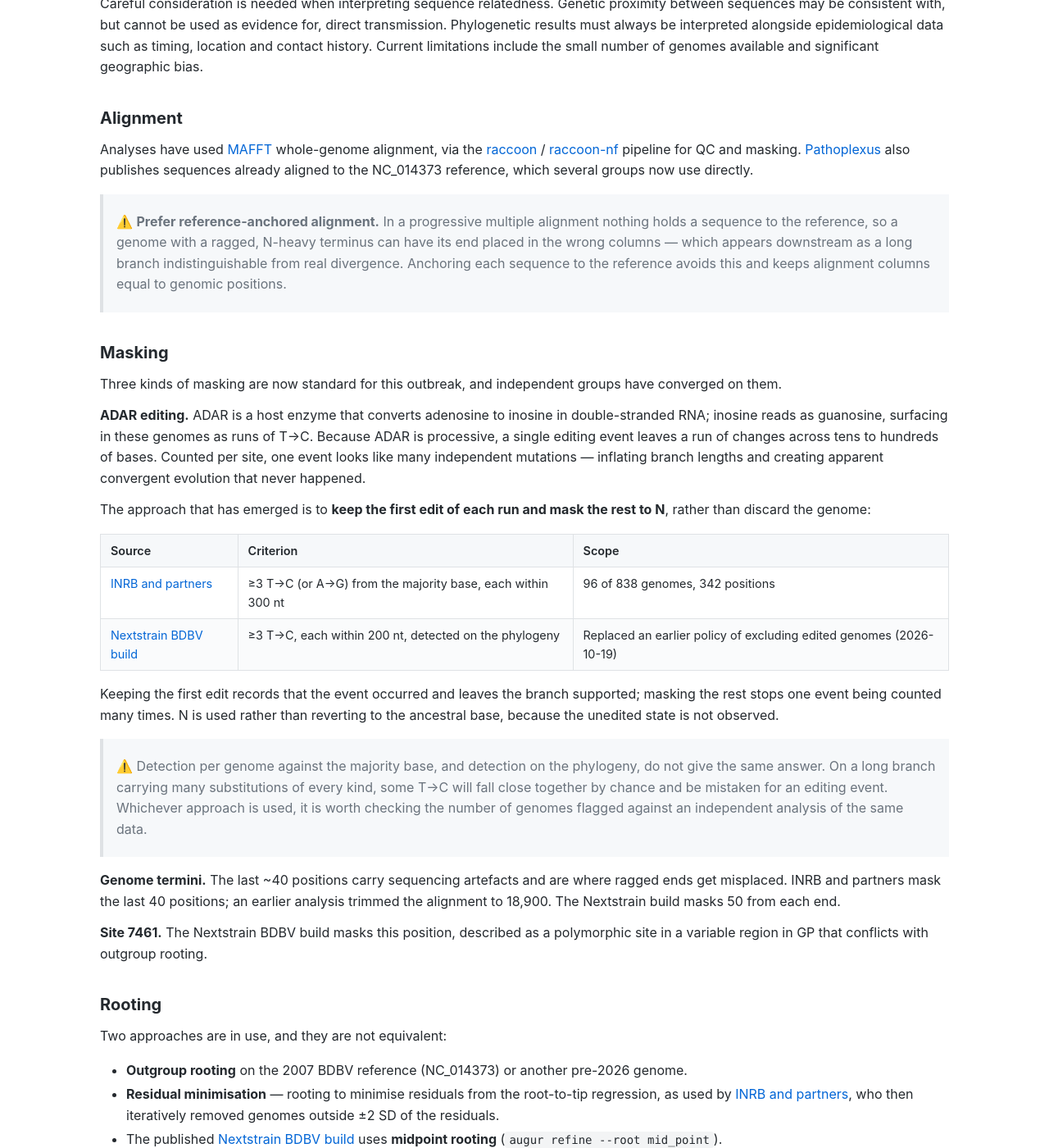
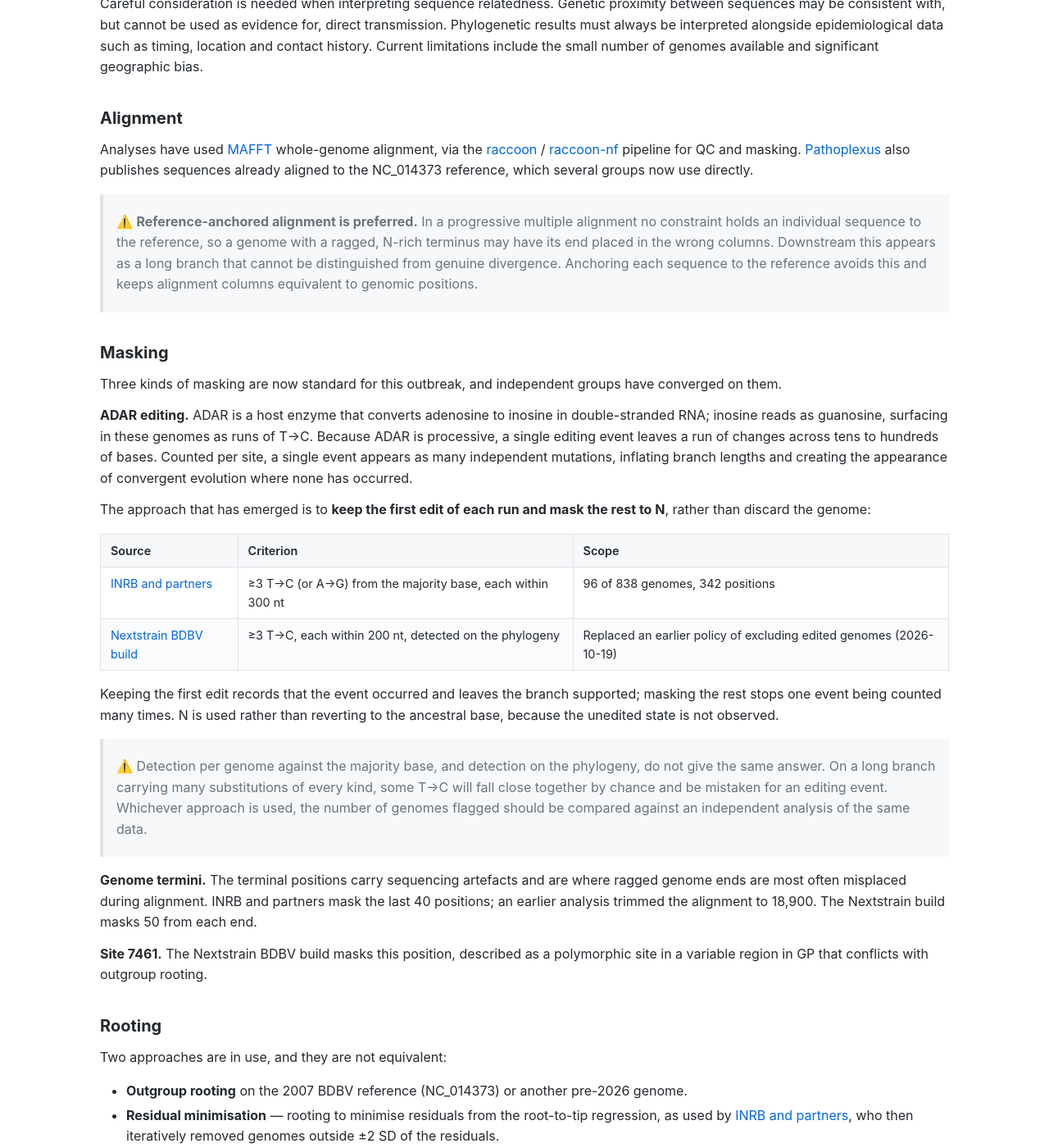
Before and after one commit to WHO-Collaboratory/collaboratory-ebola-genomics-community, a Jekyll site: the page built from landscape.md, in a window 1280 px wide and 1400 px high, scrolled down 4309 px. Shown: the whole window at 82% size. Built offline with Jekyll 4.4.1, drawn with Linux system fonts in a browser that asks for light colours; our own code applies the rules of GitHub Pages for plain Markdown files; some of the changed text lies outside the part shown.

Commit message:
Use a formal register in the landscape analysis
Replaces conversational phrasing with the impersonal style used in the
WHO mpox genomic surveillance guidance: no second-person address, and
recommendations stated as what should be done rather than what is worth
doing.

Co-Authored-By: Claude Opus 5 <noreply@anthropic.com>

```diff
--- a/landscape.md
+++ b/landscape.md
@@ -36,7 +36,7 @@ Bait capture has generated the initial genomes from this outbreak and appears a
 | [Twist Comprehensive Viral Research Panel](https://www.twistbioscience.com/products/ngs/fixed-panels/comprehensive-viral-research-panel) | Illumina | >99% | Used by INRB (DRC); includes BDBV probes |
 | [Illumina Viral Surveillance Panel V2](https://www.illumina.com/products/by-type/sequencing-kits/library-prep-kits/viral-surveillance-panel.html) | Illumina | >99% | Used by CPHL (Uganda); BDBV added in V2 |
 
-> ⚠️ Not all viral bait capture panels include BDBV probes. Confirm panel content before use — notably, earlier versions of some panels do not include BDBV.
+> ⚠️ Not all viral bait capture panels include BDBV probes. Panel content should be confirmed before use; earlier versions of some panels do not include BDBV.
 
 
 ---
@@ -55,11 +55,11 @@ Amplicon-based approaches offer lower per-sample cost and higher throughput than
 | [artic-pan-ebola/1000/v2.0.0](https://labs.primalscheme.com/?q=ebola) | 1000 | Pan-Ebolavirus | **tested** | 130 | Supersedes v1.0.0. A `v2.0.0-bundibugyo` variant is also published |
 | [artic-pan-ebola/1000/v1.0.0](https://labs.primalscheme.com/?q=ebola) | 1000 | Pan-Ebolavirus | **validated** | — | Gave only ~50–70% coverage on 2026 samples; superseded by v2.0.0 |
 
-> **Scheme status vs field use are not the same thing.** The "status" column is the label in [Primal Scheme Labs](https://labs.primalscheme.com); "genomes recorded" counts Pathoplexus records naming that protocol. The BDBV-specific 400 bp scheme is still marked *draft* in the repository while being used for ~194 deposited genomes — worth knowing when deciding what to adopt, and worth checking the status again before you do.
+> **Scheme status and field use are distinct.** The "status" column reproduces the label recorded in [Primal Scheme Labs](https://labs.primalscheme.com); "genomes recorded" counts Pathoplexus records naming that protocol. The BDBV-specific 400 bp scheme remains marked *draft* in the repository while having been used for approximately 194 deposited genomes. Both should be taken into account when selecting a scheme, and the current status should be confirmed at the time of adoption.
 
 > The BDBV-specific scheme is designed against the 2026 epidemic strain and is expected to perform best across a broad range of Ct values. Schemes can be requested directly from ARTIC at no cost including shipping via the [ARTIC Primer Foundry](https://artic.network).
 
-**What is actually being used.** Of the 1,055 genomes deposited for this outbreak, the sequencing protocol recorded in Pathoplexus metadata is amplicon-based for the majority — `Amplicon_ArticPanEbola` (302), `Amplicon_Artic_bdbv/400` (194) and `Amplicon_Artic_pan-ebola/1000/v2.0.0` (130) — with the remainder split across rapid barcoding and Illumina DNA prep. **996 of 1,055 were sequenced on Oxford Nanopore GridION**, with the rest on Illumina platforms. Amplicon sequencing on Nanopore has become the dominant approach for this outbreak, rather than the bait capture that produced the first genomes.
+**Methods in current use.** Of the 1,055 genomes deposited for this outbreak, the sequencing protocol recorded in Pathoplexus metadata is amplicon-based for the majority — `Amplicon_ArticPanEbola` (302), `Amplicon_Artic_bdbv/400` (194) and `Amplicon_Artic_pan-ebola/1000/v2.0.0` (130) — with the remainder split across rapid barcoding and Illumina DNA prep. **996 of 1,055 were sequenced on Oxford Nanopore GridION**, with the rest on Illumina platforms. Amplicon sequencing on Nanopore has become the dominant approach for this outbreak, rather than the bait capture that produced the first genomes.
 
 > ⚠️ Protocol metadata is sparsely populated: `ampliconPcrPrimerScheme` is recorded for only 1 of 1,055 records, and `sequencedByOrganization` for 20. Completing these fields at submission materially improves the ability to interpret coverage differences between batches.
 
@@ -97,13 +97,13 @@ Careful consideration is needed when interpreting sequence relatedness. Genetic
 
 Analyses have used [MAFFT](https://mafft.cbrc.jp/alignment/software/) whole-genome alignment, via the [raccoon](https://github.com/artic-network/raccoon) / [raccoon-nf](https://github.com/artic-network/raccoon-nf) pipeline for QC and masking. [Pathoplexus](https://pathoplexus.org/) also publishes sequences already aligned to the NC_014373 reference, which several groups now use directly.
 
-> ⚠️ **Prefer reference-anchored alignment.** In a progressive multiple alignment nothing holds a sequence to the reference, so a genome with a ragged, N-heavy terminus can have its end placed in the wrong columns — which appears downstream as a long branch indistinguishable from real divergence. Anchoring each sequence to the reference avoids this and keeps alignment columns equal to genomic positions.
+> ⚠️ **Reference-anchored alignment is preferred.** In a progressive multiple alignment no constraint holds an individual sequence to the reference, so a genome with a ragged, N-rich terminus may have its end placed in the wrong columns. Downstream this appears as a long branch that cannot be distinguished from genuine divergence. Anchoring each sequence to the reference avoids this and keeps alignment columns equivalent to genomic positions.
 
 ### Masking
 
 Three kinds of masking are now standard for this outbreak, and independent groups have converged on them.
 
-**ADAR editing.** ADAR is a host enzyme that converts adenosine to inosine in double-stranded RNA; inosine reads as guanosine, surfacing in these genomes as runs of T→C. Because ADAR is processive, a single editing event leaves a run of changes across tens to hundreds of bases. Counted per site, one event looks like many independent mutations — inflating branch lengths and creating apparent convergent evolution that never happened.
+**ADAR editing.** ADAR is a host enzyme that converts adenosine to inosine in double-stranded RNA; inosine reads as guanosine, surfacing in these genomes as runs of T→C. Because ADAR is processive, a single editing event leaves a run of changes across tens to hundreds of bases. Counted per site, a single event appears as many independent mutations, inflating branch lengths and creating the appearance of convergent evolution where none has occurred.
 
 The approach that has emerged is to **keep the first edit of each run and mask the rest to N**, rather than discard the genome:
 
@@ -114,9 +114,9 @@ The approach that has emerged is to **keep the first edit of each run and mask t
 
 Keeping the first edit records that the event occurred and leaves the branch supported; masking the rest stops one event being counted many times. N is used rather than reverting to the ancestral base, because the unedited state is not observed.
 
-> ⚠️ Detection per genome against the majority base, and detection on the phylogeny, do not give the same answer. On a long branch carrying many substitutions of every kind, some T→C will fall close together by chance and be mistaken for an editing event. Whichever approach is used, it is worth checking the number of genomes flagged against an independent analysis of the same data.
+> ⚠️ Detection per genome against the majority base, and detection on the phylogeny, do not give the same answer. On a long branch carrying many substitutions of every kind, some T→C will fall close together by chance and be mistaken for an editing event. Whichever approach is used, the number of genomes flagged should be compared against an independent analysis of the same data.
 
-**Genome termini.** The last ~40 positions carry sequencing artefacts and are where ragged ends get misplaced. INRB and partners mask the last 40 positions; an earlier analysis trimmed the alignment to 18,900. The Nextstrain build masks 50 from each end.
+**Genome termini.** The terminal positions carry sequencing artefacts and are where ragged genome ends are most often misplaced during alignment. INRB and partners mask the last 40 positions; an earlier analysis trimmed the alignment to 18,900. The Nextstrain build masks 50 from each end.
 
 **Site 7461.** The Nextstrain BDBV build masks this position, described as a polymorphic site in a variable region in GP that conflicts with outgroup rooting.
 
@@ -146,7 +146,7 @@ Reproduction number estimates are now available over the course of the outbreak,
 
 ### Convergent mutations and selection
 
-Recurrent mutations are sometimes read as evidence of adaptation. For this outbreak the evidence does not support that, and the analysis is easy to get wrong.
+Recurrent mutations are sometimes interpreted as evidence of adaptation. For this outbreak the available evidence does not support that interpretation, and the conclusion reached is sensitive to the analytical method used.
 
 Testing homoplasy by asking whether carriers of an allele are monophyletic is **rooting-dependent and conflates several things**: convergence, reversion, tree error and missing data all produce non-monophyly. Reconstructing ancestral states and counting substitutions per branch is more direct, and distinguishes a mutation arising on several internal branches — each origin inherited by descendants — from one appearing on terminal branches only, where it cannot be told apart from a sequencing or consensus-calling error.
 
@@ -169,7 +169,7 @@ All BDBV genomes from the 2026 outbreak are being deposited in [Pathoplexus](htt
 
 Use of the data is governed by the [Pathoplexus Data Use Terms](https://pathoplexus.org/about/terms-of-use/data-use-terms). Note that the great majority of 2026 BDBV genomes are currently under **Restricted Use** terms, which carry obligations on how they may be analysed and published.
 
-> ⚠️ **The Nextstrain `ebola/bdbv` build is now subsampled.** Since 2026-09-30 it takes 25 genomes per month (`group_by: [year, month]`, `sequences_per_group: 25`) and excludes genomes failing Nextclade QC. It is a representative subsample, not the full dataset — at the time of writing it contains ~130 of the 1,055 available 2026 genomes. Use it for an overview; build from Pathoplexus directly for analyses that need every genome.
+> ⚠️ **The Nextstrain `ebola/bdbv` build is now subsampled.** Since 2026-09-30 it takes 25 genomes per month (`group_by: [year, month]`, `sequences_per_group: 25`) and excludes genomes failing Nextclade QC. It is a representative subsample rather than the full dataset: at the time of writing it contains approximately 130 of the 1,055 available 2026 genomes. It is suitable for an overview, but analyses requiring the complete dataset should be built from Pathoplexus directly.
 
 ---
 
```
